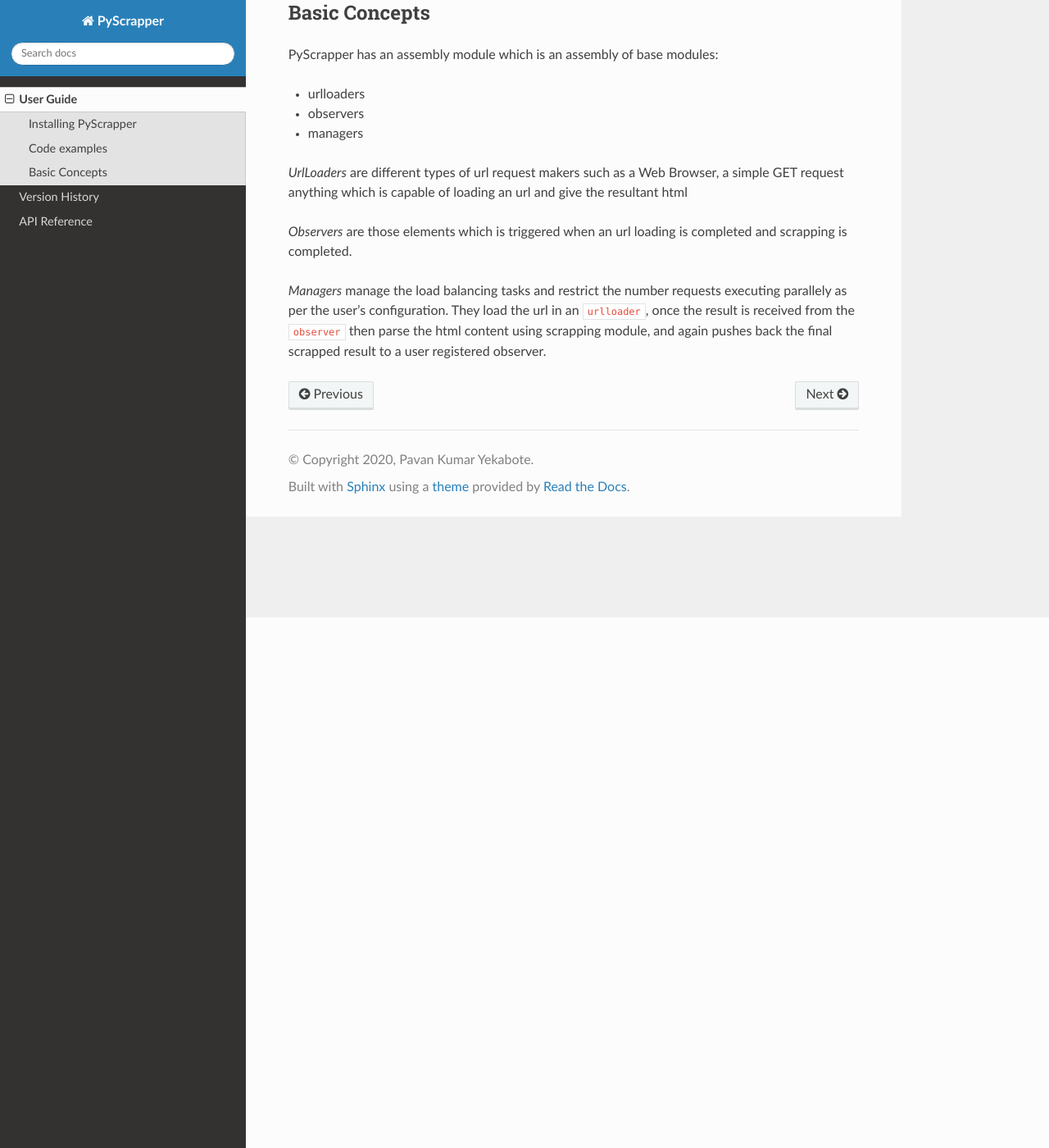
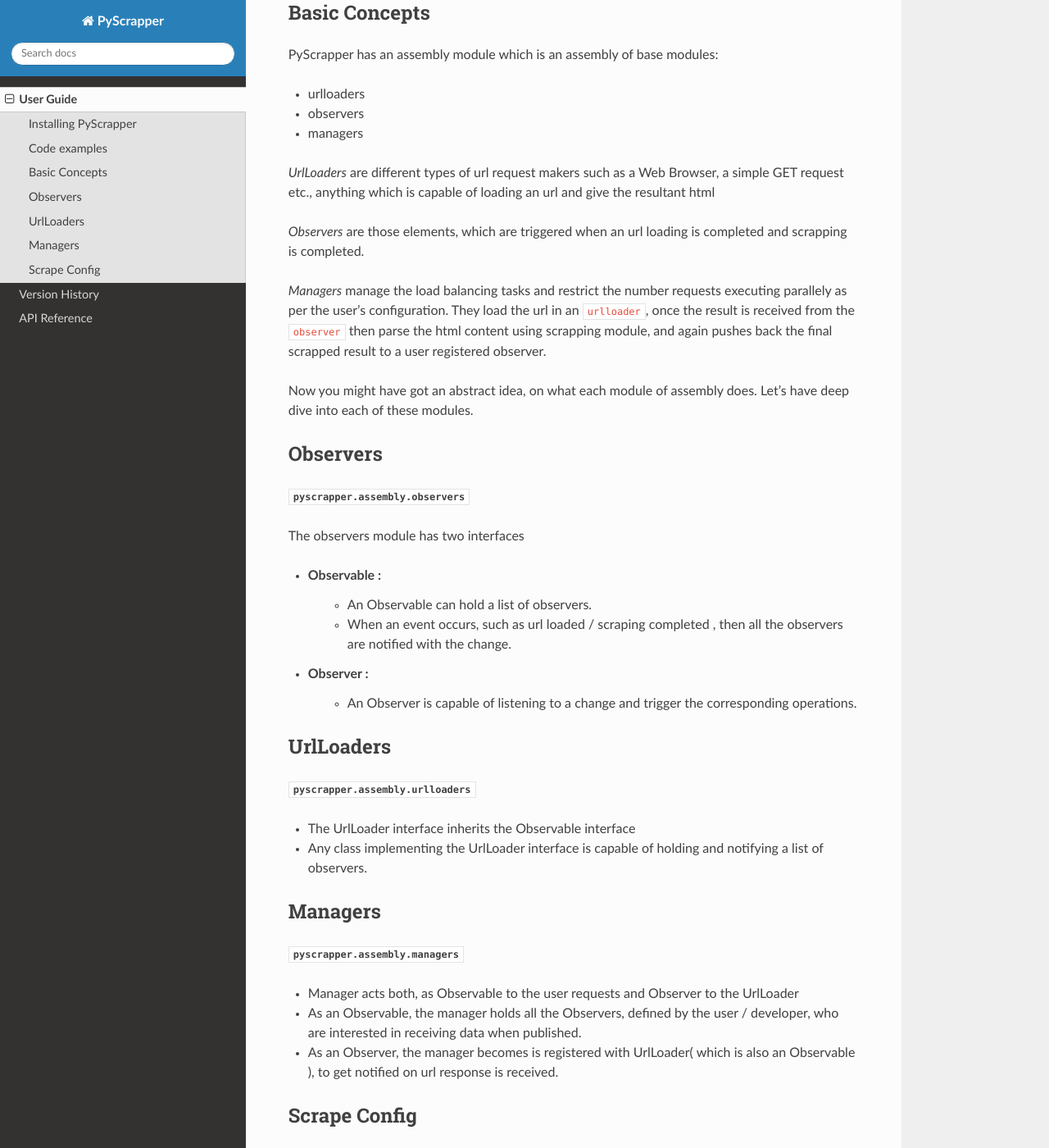
Before and after one commit to pavanyekabote/pyscrapper, a Sphinx documentation site: the page built from docs/userguide.rst, in a window 1280 px wide and 1400 px high, scrolled down 647 px. Shown: the whole window at 82% size. Built offline with Sphinx 7.4.7 and the Read the Docs theme 2.0.0, drawn with Linux system fonts in a browser that asks for light colours; some of the changed text lies outside the part shown.

```diff
--- a/docs/conf.py
+++ b/docs/conf.py
@@ -31,9 +31,9 @@ master_doc = 'index'
 # Add any Sphinx extension module names here, as strings. They can be
 # extensions coming with Sphinx (named 'sphinx.ext.*') or your custom
 # ones.
-extensions = ['sphinx.ext.autodoc', 'sphinx.ext.autodoc', 'sphinx.ext.intersphinx'
+extensions = ['sphinx.ext.autodoc', 'sphinx.ext.autodoc', 'sphinx.ext.intersphinx', 'sphinx.ext.autosectionlabel'
 ]
-
+autosectionlabel_prefix_document = True
 # Add any paths that contain templates here, relative to this directory.
 templates_path = ['_templates']
 
--- a/docs/userguide.rst
+++ b/docs/userguide.rst
@@ -34,10 +34,50 @@ PyScrapper has an assembly module which is an assembly of base modules:
 * managers
 
 *UrlLoaders* are different types of url request makers such as a Web Browser,
-a simple GET request anything which is capable of loading an url and give the resultant html
+a simple GET request etc., anything which is capable of loading an url and give the resultant html
 
-*Observers* are those elements which is triggered when an url loading is completed and scrapping is completed.
+*Observers* are those elements, which are triggered when an url loading is completed and scrapping is completed.
 
 *Managers* manage the load balancing tasks and restrict the number requests executing parallely
 as per the user's configuration. They load the url in an :file:`urlloader`, once the result is received
 from the :file:`observer` then parse the html content using scrapping module, and again pushes back the final scrapped result to a user registered observer.
+
+
+Now you might have got an abstract idea, on what each module of assembly does. Let's have deep dive into each of these modules.
+
+Observers
+---------
+:mod:`pyscrapper.assembly.observers`
+
+The observers module has two interfaces
+
+* **Observable** :
+        * An Observable can hold a list of observers.
+        * When an event occurs, such as url loaded / scraping completed , then all the observers are notified with the change.
+* **Observer** :
+    * An Observer is capable of listening to a change and trigger the corresponding operations.
+
+UrlLoaders
+----------
+:mod:`pyscrapper.assembly.urlloaders`
+
+* The UrlLoader interface inherits the Observable interface
+* Any class implementing the UrlLoader interface is capable of holding and notifying a list of observers.
+
+Managers
+----------
+:mod:`pyscrapper.assembly.managers`
+
+* Manager acts both, as Observable to the user requests and Observer to the UrlLoader
+* As an Observable, the manager holds all the Observers, defined by the user / developer, who are interested in receiving data when published.
+* As an Observer, the manager becomes is registered with UrlLoader( which is also an Observable ), to get notified on url response is received.
+
+Scrape Config
+--------------
+
+* To scrape web content, you must define
+
+    * The url of the webpage
+    * The configuration, which allows the scrapper understand which parts of the html do you want to scrape.
+
+.. note:: Refer :ref:`scrape-reflabel` page for detailed explanation on configurations.
```
Also changed, not shown: docs/assembly.rst (+17 -3 lines), docs/config.rst (added, +23 -0 lines), docs/managers.rst (added, +14 -0 lines), docs/observers.rst (+16 -0 lines), docs/py-modindex.rst (line endings or trailing spaces).
